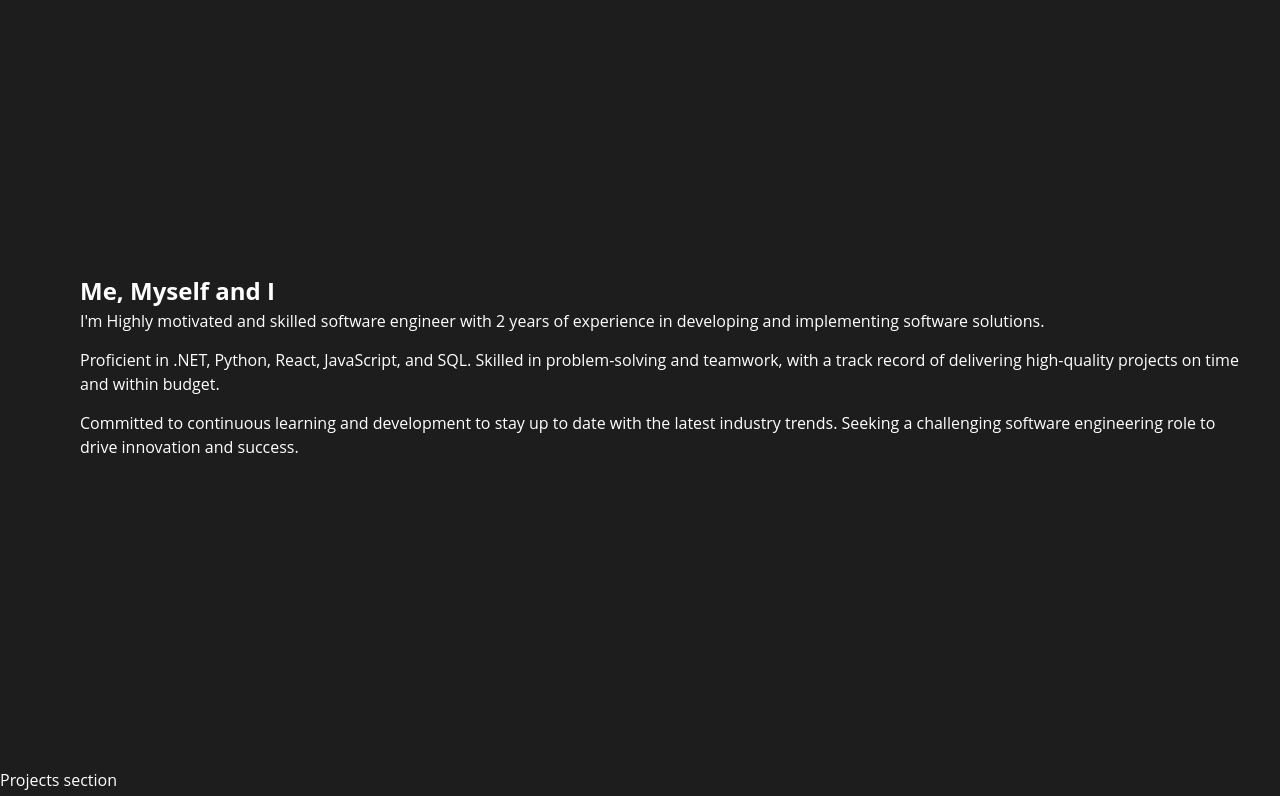
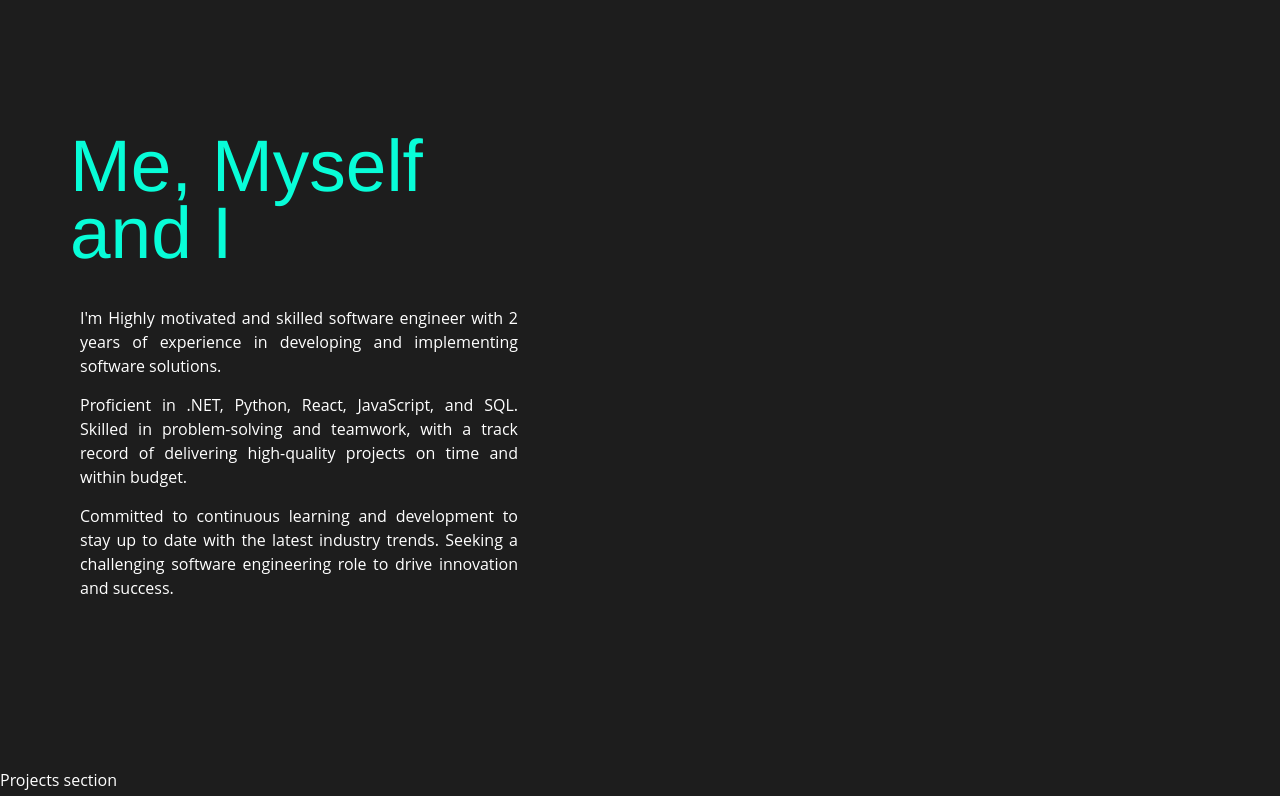
Before and after one commit to sambit-sunny/dev-portfolio, a React (Create React App) app: page / in a window 1280 px wide. Shown: the part 832-1628 px from the top of the page. Built offline with nearby package versions, Linux system fonts and the light colour scheme.

Commit message:
Add text styles

```diff
--- a/src/pages/About/About.css
+++ b/src/pages/About/About.css
@@ -17,3 +17,33 @@
     -ms-flex-pack: justify;
     justify-content: space-between;
 }
+
+.section-about .text-zone {
+    width: 40%;
+}
+
+.section-full .text-zone {
+    padding-left: 5rem;
+}
+
+.text-zone header {
+    position: relative;
+}
+
+h2 {
+    font-family: Helvetica;
+    color: #08fdd8;
+    font-weight: 400;
+    margin-top: 0;
+    position: relative;
+    margin-bottom: 40px;
+    left: -10px;
+    font-size: 7.3rem;
+    line-height: 6.7rem;
+}
+
+.text-zone p {
+    position: relative;
+    margin-bottom: 1.5rem;
+    text-align: justify;
+}
```
